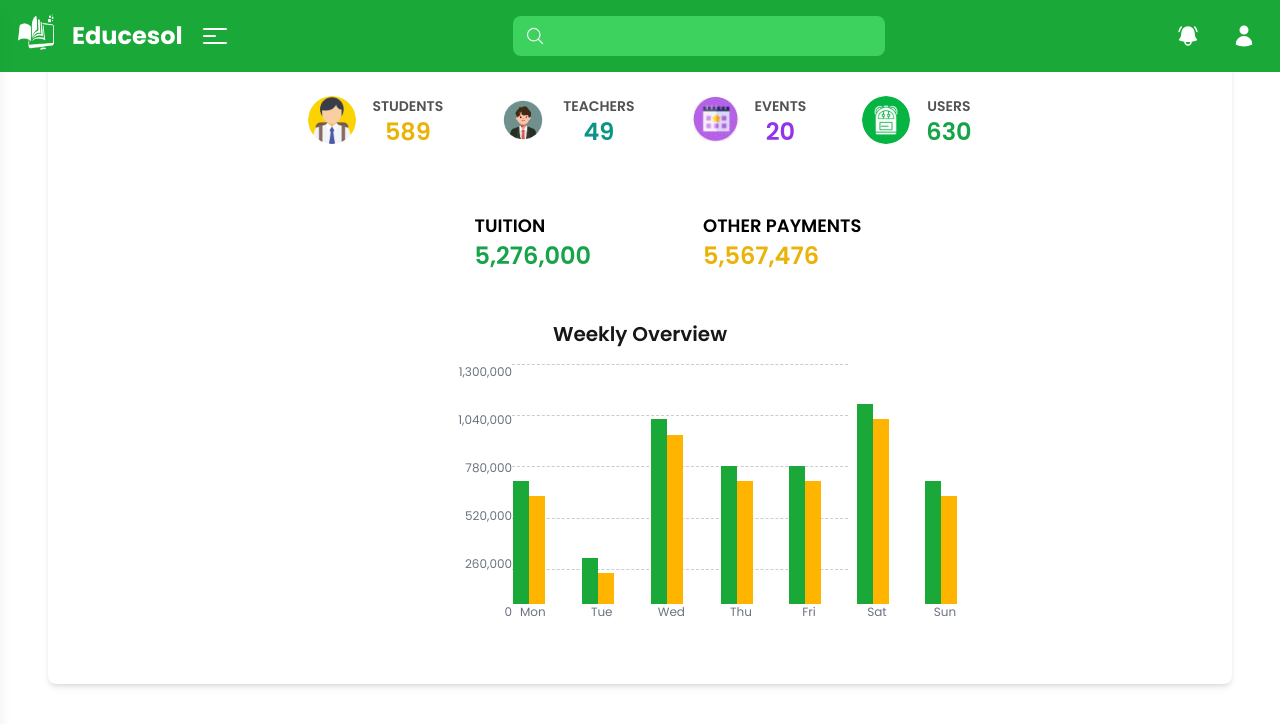
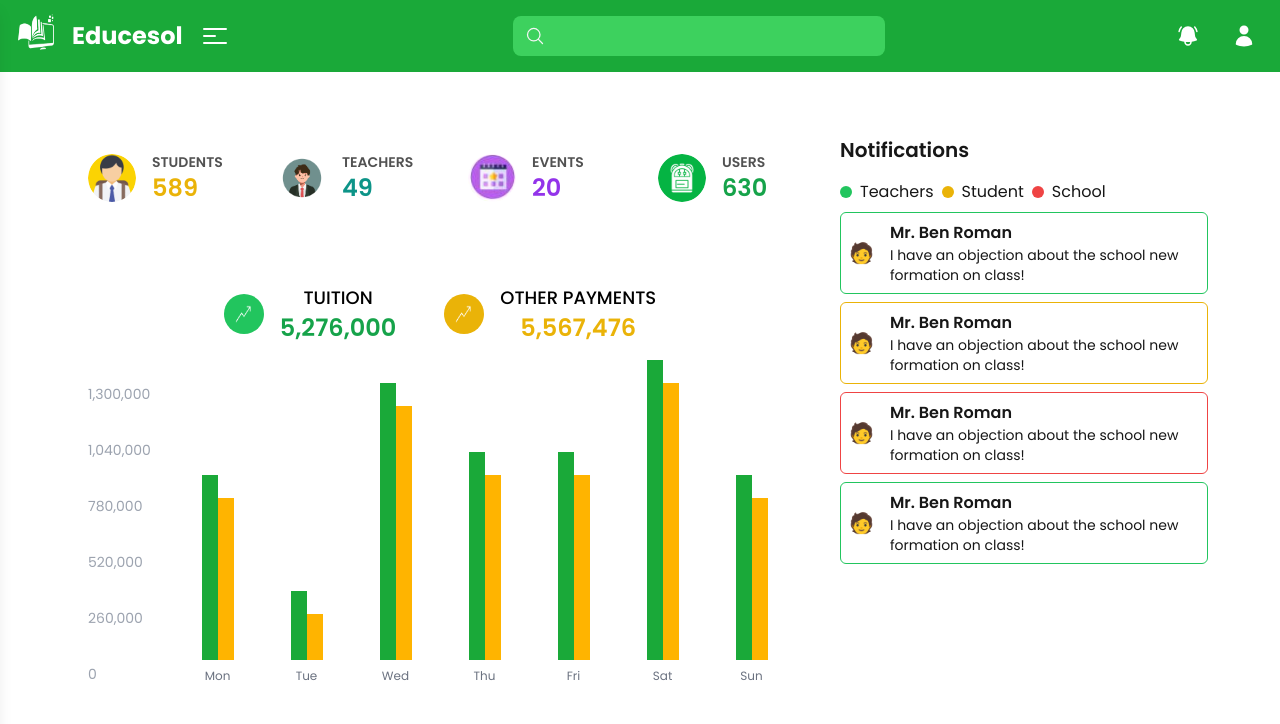
Before and after one commit to samueldobi/Edusol, a Next.js app in the folder parent-web-app/: page /dashboard in a window 1280 px wide. Shown: the top 724 px of the page. Built offline with nearby package versions, Linux system fonts and the light colour scheme.

Commit message:
refactor the code for the layout

```diff
--- a/parent-web-app/app/dashboard/(overview)/page.tsx
+++ b/parent-web-app/app/dashboard/(overview)/page.tsx
@@ -1,55 +1,64 @@
-import MetricCard from '@/app/ui/dashboard/metric-card';
-import FinancialCard from '@/app/ui/dashboard/financial-card';
-import BarChartData from '@/app/ui/dashboard/bar-chart';
-export default async function Page() {
+// Page.js (Main Dashboard Layout)
+'use client';
+
+import React from 'react';
+import MetricCardWrapper from '@/app/ui/dashboard/metric-card';
+
+import ChartData from '@/app/ui/dashboard/chart';
+import NotificationItem from '@/app/ui/dashboard/notification-item';
+
+export default function Page() {
   return (
-    <div className="bg-white p-8 rounded-lg shadow-md">
-      <div className="flex items-center w-full justify-center flex-wrap gap-6 mb-8">
-        <MetricCard
-          title="Students"
-          value="589"
-          avatarSrc="/student.png"
-          color="text-yellow-500"
-        />
-        <MetricCard
-          title="Teachers"
-          value="49"
-          avatarSrc="/teacher.png"
-          color="text-teal-600"
-        />
-        <MetricCard
-          title="Events"
-          value="20"
-          avatarSrc="/calendar.JPG"
-          color="text-purple-600"
-        />
-        <MetricCard
-          title="Users"
-          value="630"
-          avatarSrc="/backpack.png"
-          color="text-green-600"
-        />
+    <main className=" p-0 sm:p-6">
+      <div className="grid md:grid-cols-[2fr_1fr] gap-8">
+        {/* Left Side: Metrics, Financial Cards, and Chart */}
+        <div className="flex flex-col">
+          {/* Top Metrics */}
+          <div className="mb-8">
+            <div className="grid grid-cols-1 sm:grid-cols-2 lg:grid-cols-4 gap-6">
+              <MetricCardWrapper />
+            </div>
+          </div>
+
+          {/* Weekly Overview Chart */}
+          <div className="mb-8">
+            <ChartData />
+          </div>
+        </div>
+
+        {/* Right Side: Notifications */}
+        <div className="flex flex-col w-auto">
+          <h2 className="text-xl font-semibold mb-4">Notifications</h2>
+          <div className="flex items-center space-x-2 mb-2">
+            <span className="bg-green-500 w-3 h-3 rounded-full"></span>
+            <span>Teachers</span>
+            <span className="bg-yellow-500 w-3 h-3 rounded-full"></span>
+            <span>Student</span>
+            <span className="bg-red-500 w-3 h-3 rounded-full"></span>
+            <span>School</span>
+          </div>
+          <NotificationItem
+            type="Teachers"
+            name="Mr. Ben Roman"
+            message="I have an objection about the school new formation on class!"
+          />
+          <NotificationItem
+            type="Student"
+            name="Mr. Ben Roman"
+            message="I have an objection about the school new formation on class!"
+          />
+          <NotificationItem
+            type="School"
+            name="Mr. Ben Roman"
+            message="I have an objection about the school new formation on class!"
+          />
+          <NotificationItem
+            type="Teachers"
+            name="Mr. Ben Roman"
+            message="I have an objection about the school new formation on class!"
+          />
+        </div>
       </div>
-
-      <div className="flex items-center w-full justify-center flex-wrap gap-6 mb-8">
-        <FinancialCard
-          title="tuition"
-          value="5,276,000"
-          iconSrc="/up-icon.png"
-          color="green-600"
-        />
-        <FinancialCard
-          title="Other payments"
-          value="5,567,476"
-          iconSrc="/up-icon.png"
-          color="yellow-500"
-        />
-      </div>
-
-      <div className="relative mb-8 w-[100%] flex items-center justify-center flex-col ">
-        <h2 className="text-xl font-semibold mb-4">Weekly Overview</h2>
-        <BarChartData />
-      </div>
-    </div>
+    </main>
   );
 }
--- a/parent-web-app/app/dashboard/layout.tsx
+++ b/parent-web-app/app/dashboard/layout.tsx
@@ -12,7 +12,7 @@ export default function Layout({ children }: { children: React.ReactNode }) {
     <div className="flex relative h-screen flex-col md:flex-row md:overflow-hidden">
       <Header onMenuToggle={toggleSideNav} />
       <SideNav isOpen={isSideNavOpen} onClose={() => setIsSideNavOpen(false)} />
-      <div className="flex-grow p-6 md:overflow-y-auto md:p-12 mt-16 md:mt-0">
+      <div className="flex-grow p-6 md:overflow-y-auto md:p-12 mt-16 ">
         {children}
       </div>
     </div>
--- a/parent-web-app/app/ui/dashboard/bar-chart.tsx
+++ /dev/null
@@ -1,77 +0,0 @@
-'use client';
-
-import React from 'react';
-
-export default function BarChart() {
-  const data1 = [800000, 300000, 1200000, 900000, 900000, 1300000, 800000];
-  const data2 = [700000, 200000, 1100000, 800000, 800000, 1200000, 700000];
-  const labels = ['Mon', 'Tue', 'Wed', 'Thu', 'Fri', 'Sat', 'Sun'];
-  const chartHeight = 200; // Fixed chart height
-  const maxValue = Math.max(...data1, ...data2);
-  const numberOfYAxisLabels = 6;
-
-  return (
-    <div className="relative w-[30%] h-64">
-      {/* Y-Axis Labels */}
-      <div className="absolute left-0 top-0 h-full w-10 flex flex-col justify-between items-end">
-        {Array.from({ length: numberOfYAxisLabels }, (_, i) => {
-          const value = Math.round(
-            (maxValue / (numberOfYAxisLabels - 1)) *
-              (numberOfYAxisLabels - 1 - i)
-          );
-          return (
-            <span key={i} className="text-xs text-gray-500">
-              {value.toLocaleString()}
-            </span>
-          );
-        })}
-      </div>
-
-      {/* Grid Lines */}
-      <div className="absolute top-0 left-10 w-[100%] h-full">
-        {Array.from({ length: numberOfYAxisLabels - 1 }).map((_, i) => (
-          <div
-            key={i}
-            className="absolute w-full"
-            style={{
-              top: `${(i / (numberOfYAxisLabels - 1)) * 100}%`,
-              height: '1px',
-              borderBottom: '1px dashed #ccc',
-            }}
-          />
-        ))}
-      </div>
-
-      {/* Bars */}
-      <div className="relative flex items-end h-full ml-10">
-        {labels.map((label, index) => (
-          <div
-            key={index}
-            className="flex flex-col items-center space-x-2 mr-9"
-          >
-            <div className="flex items-end">
-              {/* First Bar */}
-              <div
-                className="w-4"
-                style={{
-                  height: `${(data1[index] / maxValue) * chartHeight}px`,
-                  backgroundColor: '#1AA939',
-                }}
-              ></div>
-
-              {/* Second Bar */}
-              <div
-                className="w-4"
-                style={{
-                  height: `${(data2[index] / maxValue) * chartHeight}px`,
-                  backgroundColor: '#FFB400',
-                }}
-              ></div>
-            </div>
-            <span className="text-xs text-gray-500">{label}</span>
-          </div>
-        ))}
-      </div>
-    </div>
-  );
-}
--- /dev/null
+++ b/parent-web-app/app/ui/dashboard/chart.tsx
@@ -0,0 +1,66 @@
+'use client';
+
+import React from 'react';
+import FinancialCardWrapper from '@/app/ui/dashboard/financial-card';
+
+export default function Chart() {
+  const data1 = [800000, 300000, 1200000, 900000, 900000, 1300000, 800000];
+  const data2 = [700000, 200000, 1100000, 800000, 800000, 1200000, 700000];
+  const labels = ['Mon', 'Tue', 'Wed', 'Thu', 'Fri', 'Sat', 'Sun'];
+  const chartHeight = 300; // Increased for better visualization
+  const maxValue = Math.max(...data1, ...data2);
+  const numberOfYAxisLabels = 6;
+
+  // Generate Y-axis labels
+  const generateYAxis = (max: number, count: number) => {
+    const interval = Math.ceil(max / (count - 1));
+    return Array.from({ length: count }, (_, i) => i * interval).reverse();
+  };
+
+  const yAxisLabels = generateYAxis(maxValue, numberOfYAxisLabels);
+
+  return (
+    <div className="w-full md:w-auto">
+      <div className="p-4">
+        {/* Financial Metrics */}
+        <FinancialCardWrapper />
+        <div className="grid grid-cols-8 items-end gap-2">
+          {/* Y-Axis Labels (on the left) */}
+          <div
+            className="hidden lg:flex flex-col justify-between text-sm text-gray-400"
+            style={{ height: `${chartHeight}px` }}
+          >
+            {yAxisLabels.map((label) => (
+              <p key={label}>{label.toLocaleString()}</p>
+            ))}
+          </div>
+
+          {/* Bars */}
+          {labels.map((label, index) => (
+            <div key={index} className="flex flex-col items-center">
+              <div className="flex flex-col items-center">
+                <div className="flex items-end justify-center">
+                  <div
+                    className="w-3 sm:w-4"
+                    style={{
+                      height: `${(data1[index] / maxValue) * chartHeight}px`,
+                      backgroundColor: '#1AA939',
+                    }}
+                  ></div>
+                  <div
+                    className="w-3 sm:w-4"
+                    style={{
+                      height: `${(data2[index] / maxValue) * chartHeight}px`,
+                      backgroundColor: '#FFB400',
+                    }}
+                  ></div>
+                </div>
+                <p className="text-xs text-gray-500 mt-2">{label}</p>
+              </div>
+            </div>
+          ))}
+        </div>
+      </div>
+    </div>
+  );
+}
--- a/parent-web-app/app/ui/dashboard/financial-card.tsx
+++ b/parent-web-app/app/ui/dashboard/financial-card.tsx
@@ -1,26 +1,53 @@
-export default function FinancialCard({
+// FinancialCard.js
+
+export default function FinancialCardWrapper() {
+  return (
+    <div className="flex flex-wrap items-start justify-start space-x-0 space-y-4 sm:space-y-0 sm:space-x-4 sm:flex-nowrap sm:justify-center w-full">
+      <FinancialCard
+        title="Tuition"
+        value="5,276,000"
+        iconSrc="/up-icon.png"
+        color="text-green-600"
+        bgColor="bg-green-500"
+      />
+      <FinancialCard
+        title="Other Payments"
+        value="5,567,476"
+        iconSrc="/up-icon.png"
+        color="text-yellow-500"
+        bgColor="bg-yellow-500"
+      />
+    </div>
+  );
+}
+
+export function FinancialCard({
   title,
   value,
   iconSrc,
   color,
+  bgColor,
 }: {
   title: string;
   value: string;
   iconSrc: string;
   color: string;
+  bgColor: string;
 }) {
   return (
+    <div className="p-4 rounded-lg flex justify-center items-center space-x-4">
       <div
-      className={`p-4 rounded-lg ${color} text-white flex items-center space-x-4`}
+        className={`w-10 h-10 rounded-full flex items-center justify-center ${bgColor}`}
       >
         <img
           src={iconSrc}
           alt={`${title} Icon`}
-        className={`w-10 h-10 bg-${color} rounded-full`}
+          className="w-10 h-10" // Reduced size
         />
-      <div>
-        <p className="text-lg text-black font-semibold uppercase">{title}</p>
-        <p className={`text-2xl font-semibold text-${color}`}>{value}</p>
+      </div>
+      <div className="flex flex-col sm:items-center">
+        <p className="text-lg text-black font-medium uppercase">{title}</p>
+        <p className={`text-2xl font-semibold ${color}`}>{value}</p>
       </div>
     </div>
   );
--- a/parent-web-app/app/ui/dashboard/header.tsx
+++ b/parent-web-app/app/ui/dashboard/header.tsx
@@ -34,7 +34,7 @@ export default function Header({ onMenuToggle }: HeaderProps) {
           <SearchInput />
         </div>
 
-        <div className="flex items-center space-x-4">
+        <div className="flex items-center space-x-0 sm:space-x-4">
           {/* Notification Button */}
           <button
             type="button"
--- a/parent-web-app/app/ui/dashboard/metric-card.tsx
+++ b/parent-web-app/app/ui/dashboard/metric-card.tsx
@@ -1,4 +1,36 @@
-export default function MetricCard({
+export default function MetricCardWrapper() {
+  return (
+    <>
+      <MetricCard
+        title="Students"
+        value="589"
+        avatarSrc="/student.png"
+        color="text-yellow-500"
+      />
+      <MetricCard
+        title="Teachers"
+        value="49"
+        avatarSrc="/teacher.png"
+        color="text-teal-600"
+      />
+      <MetricCard
+        title="Events"
+        value="20"
+        avatarSrc="/calendar.JPG"
+        color="text-purple-600"
+      />
+      <MetricCard
+        title="Users"
+        value="630"
+        avatarSrc="/backpack.png"
+        color="text-green-600"
+      />
+    </>
+  );
+}
+
+// MetricCard.js
+export function MetricCard({
   title,
   value,
   avatarSrc,
@@ -10,17 +42,17 @@ export default function MetricCard({
   color: string;
 }) {
   return (
-    <div className={`p-4 rounded-lg  text-white flex items-start space-x-4`}>
+    <div className={`p-4 rounded-lg flex items-center space-x-4`}>
       <img
         src={avatarSrc}
         alt={`${title} Avatar`}
         className="w-12 h-12 rounded-full"
       />
-      <div className="flex flex-col items-center justify-center">
+      <div>
         <p className="text-sm text-neutral-600 font-semibold uppercase">
           {title}
         </p>
-        <p className={`text-2xl ${color} font-semibold`}>{value}</p>
+        <p className={`${color} text-2xl font-semibold`}>{value}</p>
       </div>
     </div>
   );
--- /dev/null
+++ b/parent-web-app/app/ui/dashboard/notification-item.tsx
@@ -0,0 +1,33 @@
+// NotificationItem.js
+export default function NotificationItem({
+  type,
+  name,
+  message,
+}: {
+  type: string;
+  name: string;
+  message: string;
+}) {
+  let borderColor = 'border-green-500';
+  if (type === 'Student') {
+    borderColor = 'border-yellow-500';
+  } else if (type === 'School') {
+    borderColor = 'border-red-500';
+  }
+  return (
+    <div
+      className={`flex items-center space-x-4 p-2 border rounded-md ${borderColor} mb-2 w-full`}
+    >
+      <span className="text-xl">🧑</span>
+      <div className="flex flex-col w-full">
+        {/* Name - Shrinks and truncates if necessary */}
+        <p className="font-semibold truncate">{name}</p>
+
+        {/* Message - Breaks words properly and wraps within container */}
+        <p className="text-sm break-words w-full max-w-xs sm:max-w-md">
+          {message}
+        </p>
+      </div>
+    </div>
+  );
+}
```
Lines whose indentation alone changed are shown as unchanged.
